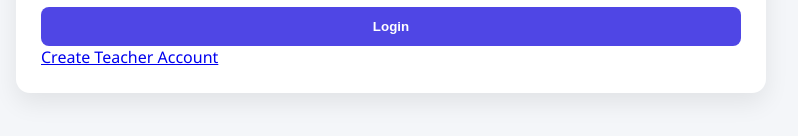
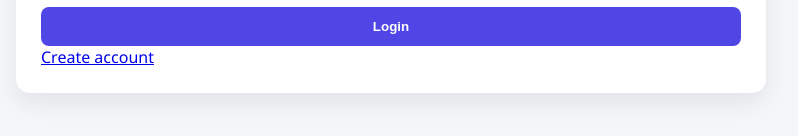
Before and after one commit to GouthamJosh/attendance-app, a website: page public/login.html in a window 1280 px wide. Shown: the part 463-599 px from the top of the page, without its empty margins (249-1047 px from the left). Drawn offline with Linux system fonts and the light colour scheme.

Commit message:
Update login.html

```diff
--- a/public/login.html
+++ b/public/login.html
@@ -8,13 +8,10 @@
 
 <div class="card">
   <h2>Teacher Login</h2>
-
   <input id="email" placeholder="Email">
   <input id="password" type="password">
-
   <button onclick="login()">Login</button>
-
-  <a href="signup.html">Create Teacher Account</a>
+  <a href="signup.html">Create account</a>
 </div>
 
 <script src="auth.js"></script>
```
